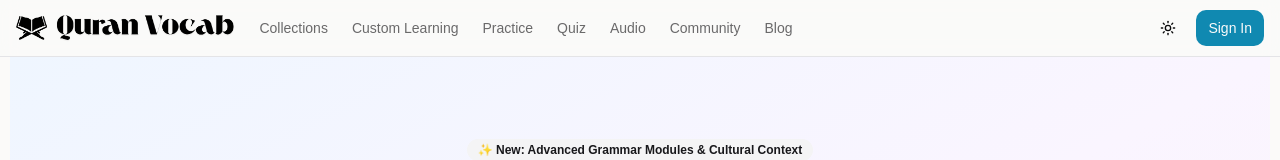
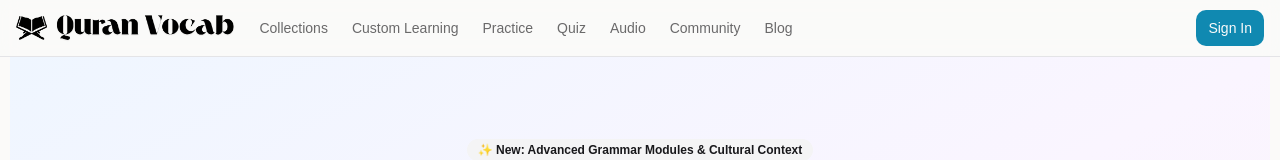
Before and after one commit to MurrMo23/quran-vocab-explorer, a React (Vite) app: page / in a window 1280 px wide. Shown: the top 160 px of the page. Built offline with nearby package versions, Linux system fonts and the light colour scheme.

Commit message:
Remove ModeToggle button from navbar
Removed the theme toggle button from the navigation bar.

```diff
--- a/src/components/Navbar.tsx
+++ b/src/components/Navbar.tsx
@@ -4,7 +4,6 @@ import { Link, useLocation, useNavigate } from 'react-router-dom';
 import { useAuth } from './AuthProvider';
 import { usePermissions } from '@/hooks/usePermissions';
 import { Button } from './ui/button';
-import { ModeToggle } from './ModeToggle';
 import {
   BookOpen,
   User,
@@ -195,8 +194,6 @@ const Navbar = () => {
             {/* Search or other components can go here */}
           </div>
           <nav className="flex items-center space-x-2">
-            <ModeToggle />
-
             {session ? (
               <DropdownMenu>
                 <DropdownMenuTrigger asChild>
```
